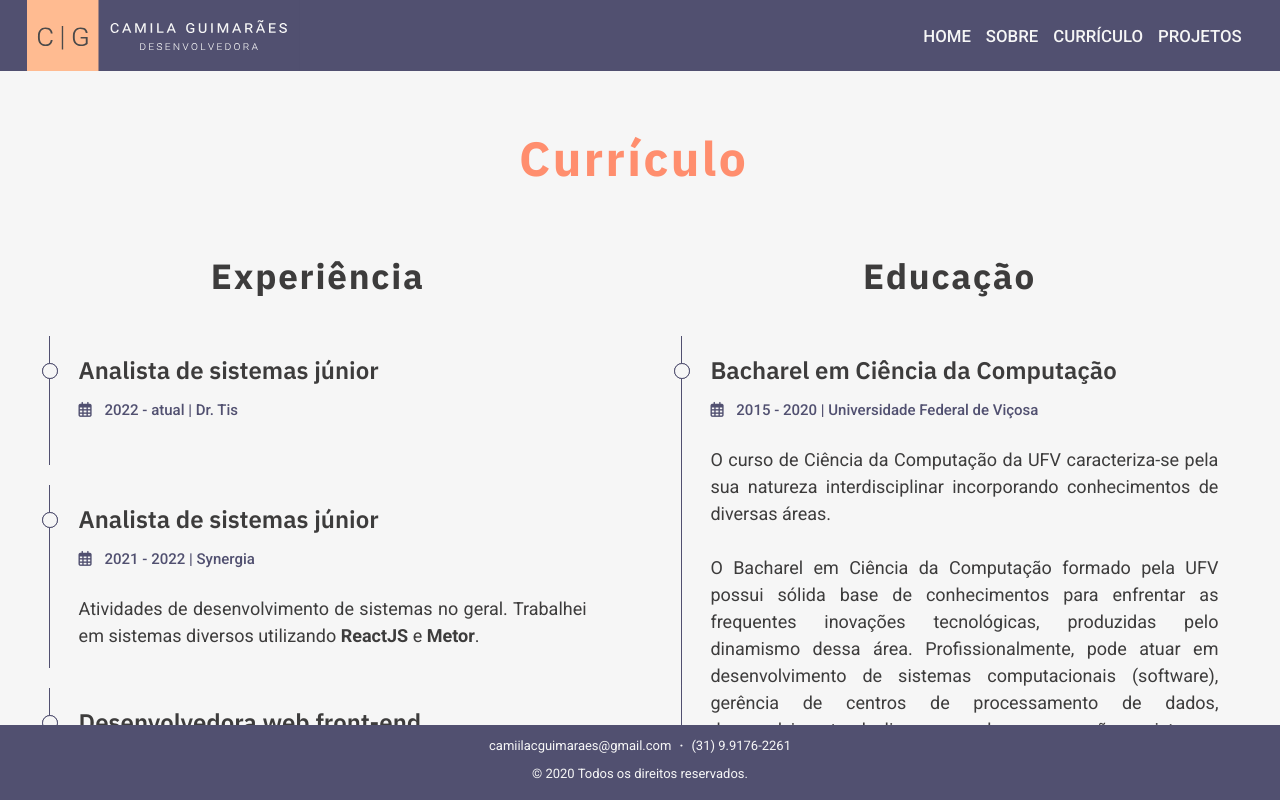
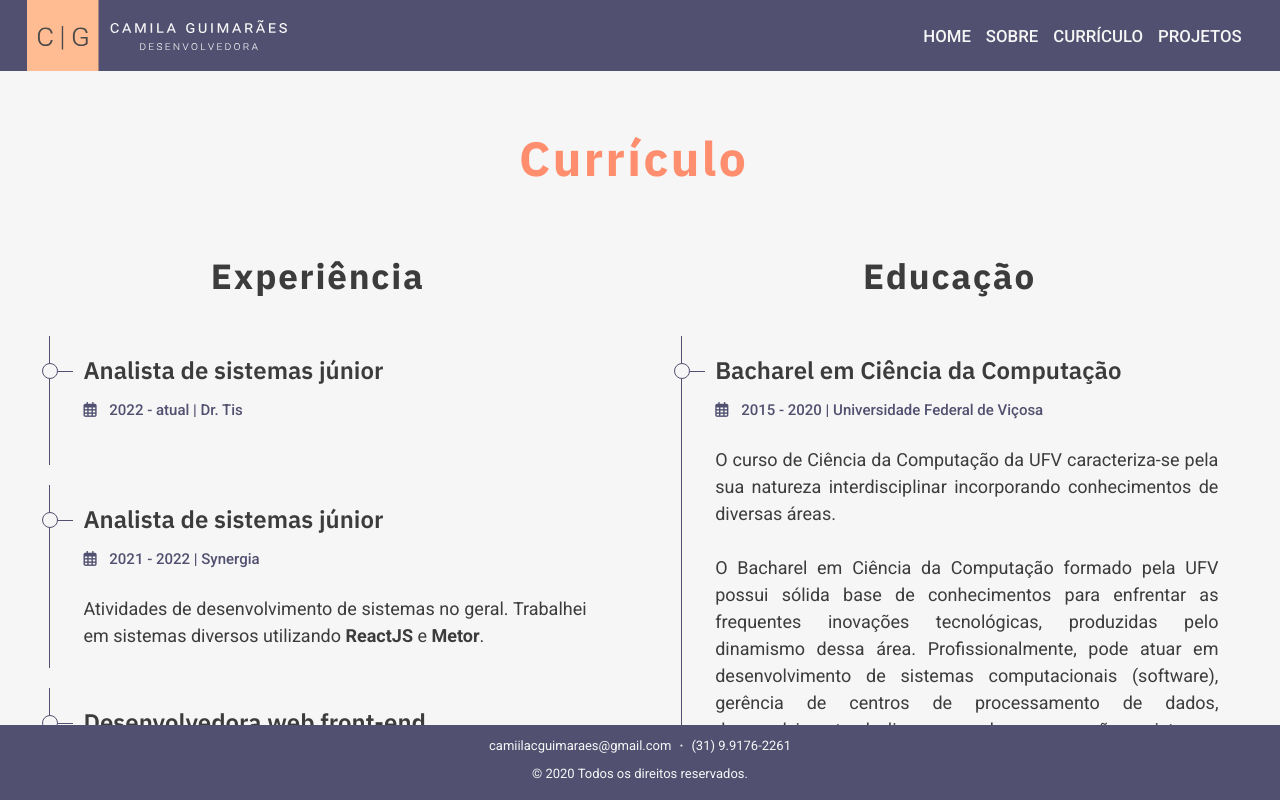
Before and after one commit to miilacg/portfolio, a Next.js app: page /Curriculo in a window 1280 px wide. Built offline with nearby package versions, Linux system fonts and the light colour scheme.

Commit message:
TOPICO CURRICULO: arrumando o tracinho

```diff
--- a/src/styles/components/TopicoCurriculo.module.scss
+++ b/src/styles/components/TopicoCurriculo.module.scss
@@ -1,7 +1,7 @@
 .topico {
   position: relative;
   margin-bottom: 1.25rem;
-  padding: 1.2rem 0 1.2rem 1.8rem;
+  padding: 1.2rem 0 1.2rem 2.1rem;
   border-left: 1px solid var(--roxo);
 
   i {
@@ -14,6 +14,7 @@
 //barra vertical
 .topico::before {
   content: '';
+  z-index: 1;
   position: absolute;
   width: .875rem;
   height: .875rem;
@@ -27,11 +28,9 @@
 .topico::after {
   content: '';
   position: absolute;
-  width: .875rem;
-  height: .875rem;
-  top: 1.7rem;
-  left: -.5rem;
-  background-color: var(--cinza);
-  border-radius: 50%;
-  border: 1px solid var(--roxo)
+  width: 1.44rem;
+  height: 1px;
+  top: 2.156rem;
+  left: 0rem;
+  background-color: var(--roxo);
 }
```
